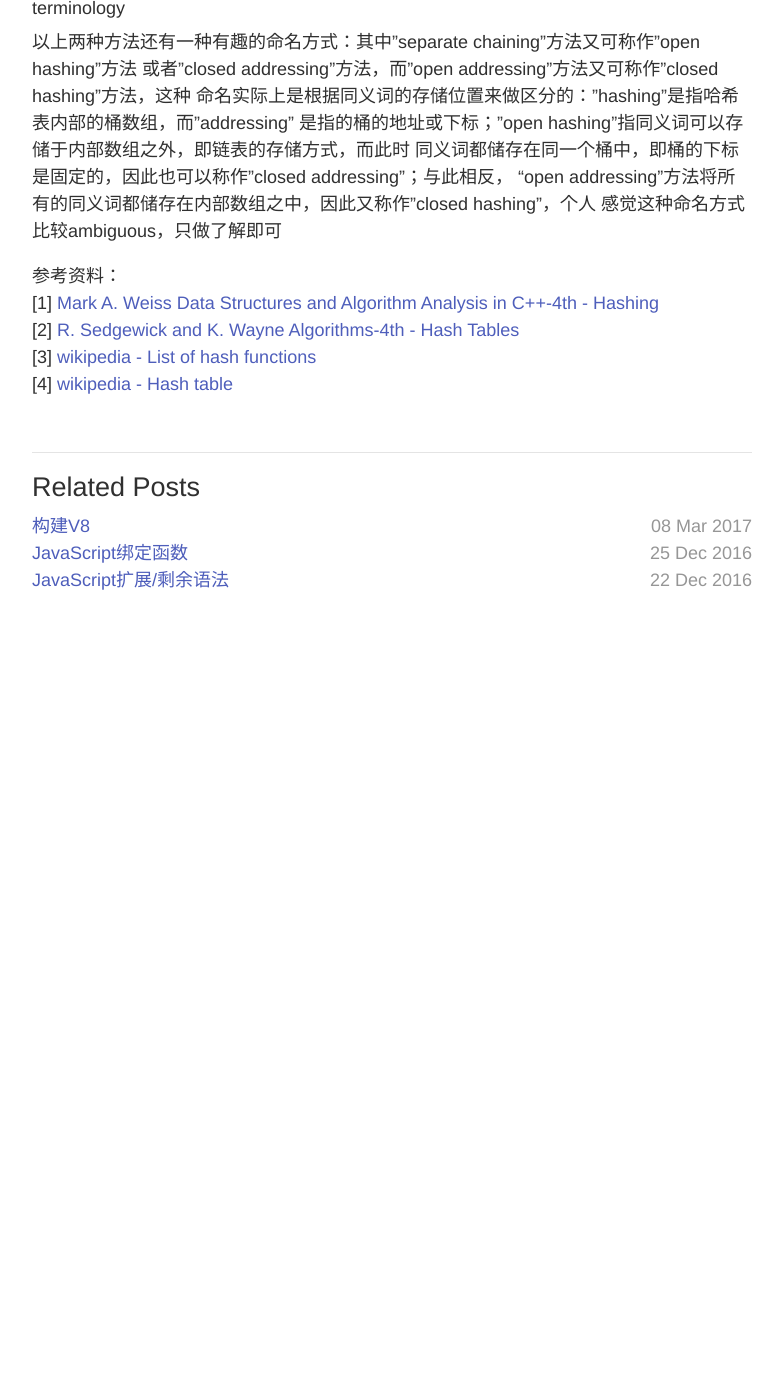
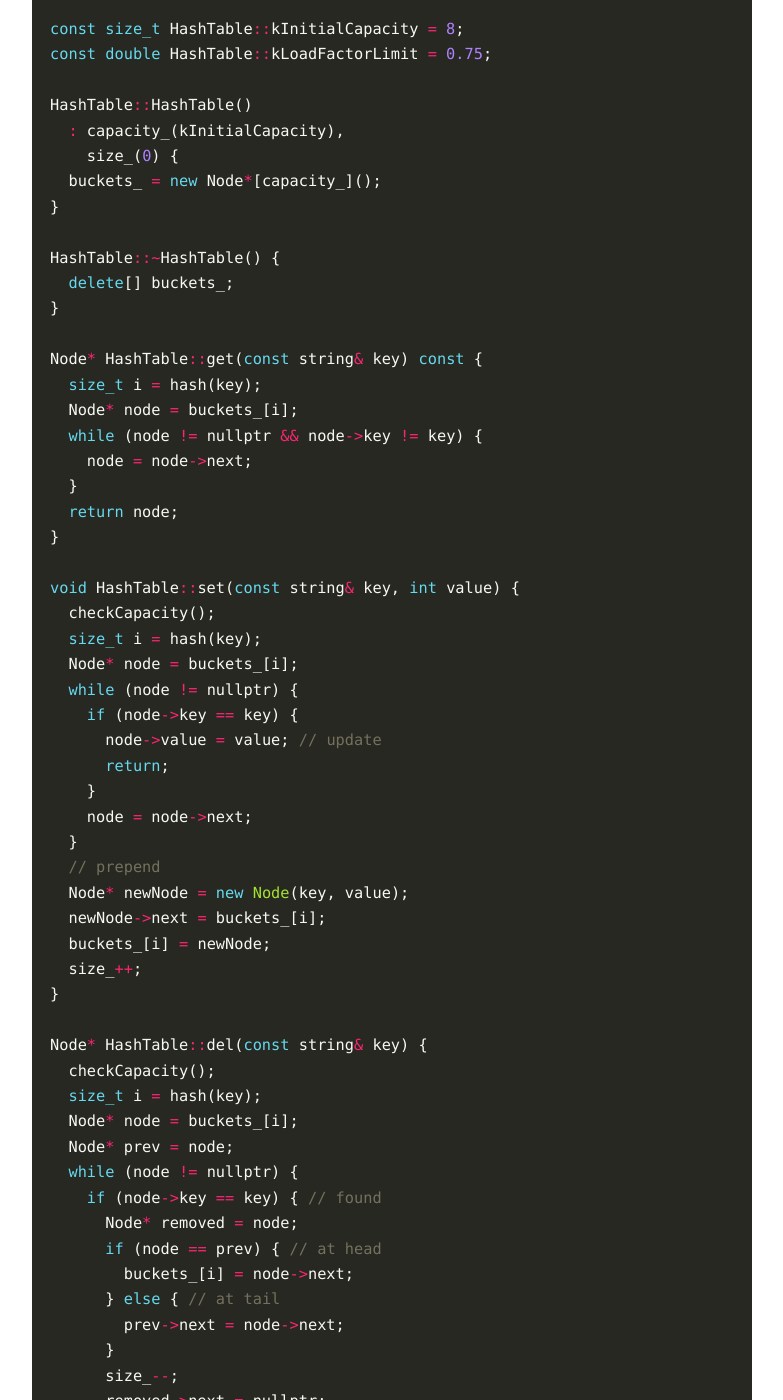
Before and after one commit to skylerlee/codelet, a Jekyll site: the page built from _posts/2016-10-16-hash-table.md, in a window 1280 px wide and 1400 px high, scrolled down 2785 px. Shown: the whole window, without its empty margins (248-1031 px from the left). Built offline with Jekyll 4.4.1, drawn with Linux system fonts in a browser that asks for light colours; comment, search, counter and statistics services are not loaded; before the commit the page ends 3415 px from its top, so only the background shows below that; some of the changed text lies outside the part shown.

Commit message:
Add code

````diff
--- a/_posts/2016-10-16-hash-table.md
+++ b/_posts/2016-10-16-hash-table.md
@@ -108,6 +108,71 @@ private:
 };
 ```
 
+```cpp
+const size_t HashTable::kInitialCapacity = 8;
+const double HashTable::kLoadFactorLimit = 0.75;
+
+HashTable::HashTable()
+  : capacity_(kInitialCapacity),
+    size_(0) {
+  buckets_ = new Node*[capacity_]();
+}
+
+HashTable::~HashTable() {
+  delete[] buckets_;
+}
+
+Node* HashTable::get(const string& key) const {
+  size_t i = hash(key);
+  Node* node = buckets_[i];
+  while (node != nullptr && node->key != key) {
+    node = node->next;
+  }
+  return node;
+}
+
+void HashTable::set(const string& key, int value) {
+  checkCapacity();
+  size_t i = hash(key);
+  Node* node = buckets_[i];
+  while (node != nullptr) {
+    if (node->key == key) {
+      node->value = value; // update
+      return;
+    }
+    node = node->next;
+  }
+  // prepend
+  Node* newNode = new Node(key, value);
+  newNode->next = buckets_[i];
+  buckets_[i] = newNode;
+  size_++;
+}
+
+Node* HashTable::del(const string& key) {
+  checkCapacity();
+  size_t i = hash(key);
+  Node* node = buckets_[i];
+  Node* prev = node;
+  while (node != nullptr) {
+    if (node->key == key) { // found
+      Node* removed = node;
+      if (node == prev) { // at head
+        buckets_[i] = node->next;
+      } else { // at tail
+        prev->next = node->next;
+      }
+      size_--;
+      removed->next = nullptr;
+      return removed;
+    }
+    prev = node;
+    node = node->next;
+  }
+  return nullptr;
+}
+```
+
 #### terminology
 以上两种方法还有一种有趣的命名方式：其中"separate chaining"方法又可称作"open hashing"方法
 或者"closed addressing"方法，而"open addressing"方法又可称作"closed hashing"方法，这种
````
